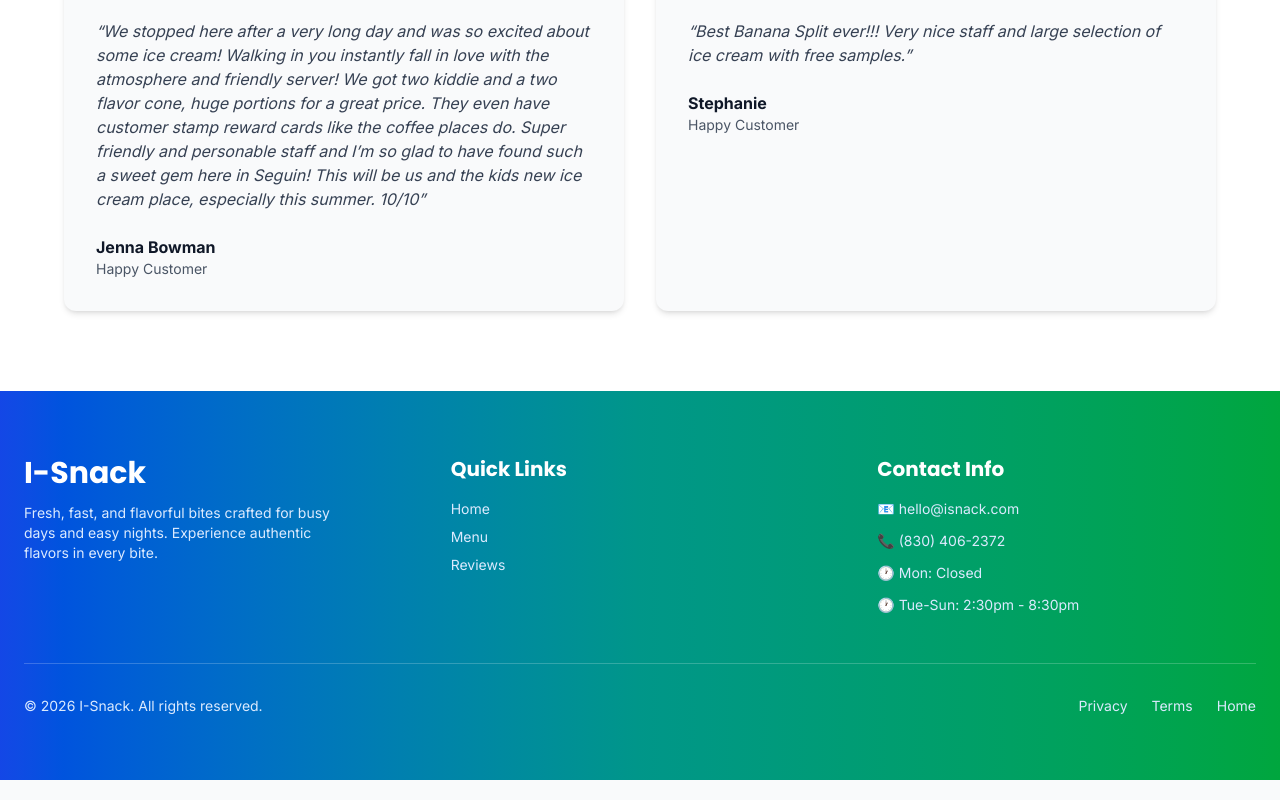
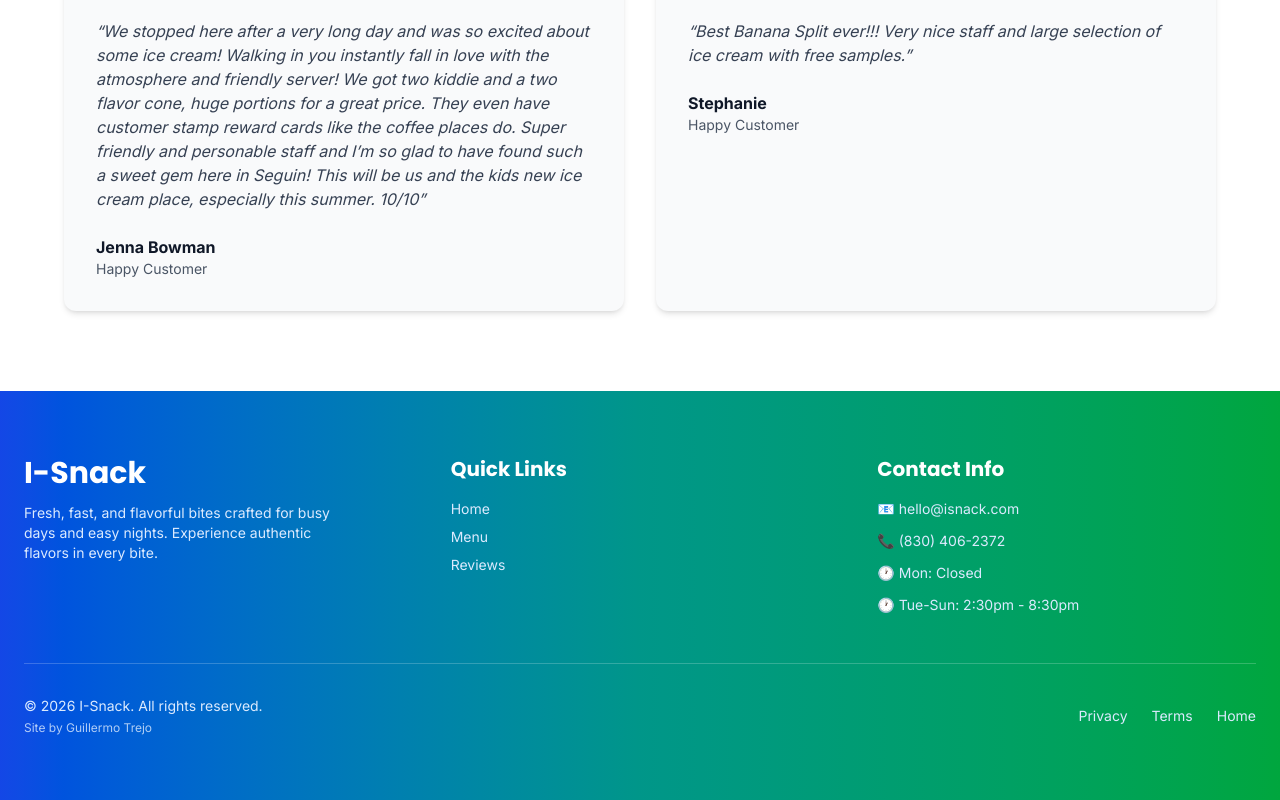
Before and after one commit to Guillermotrejo1/I-Snack, a Next.js app: page / in a window 1280 px wide. Shown: the part 3639-4439 px from the top of the page. Built offline with nearby package versions, Linux system fonts and the light colour scheme.

Commit message:
added link to my portfolio

```diff
--- a/app/components/Footer.tsx
+++ b/app/components/Footer.tsx
@@ -55,7 +55,17 @@ const Footer = () => {
         </div>
 
         <div className="border-t border-white/20 pt-8 flex flex-col items-center justify-between gap-4 md:flex-row text-sm text-blue-100">
-          <span>© 2026 I-Snack. All rights reserved.</span>
+          <div className="flex flex-col items-center gap-1 md:items-start">
+            <span>© 2026 I-Snack. All rights reserved.</span>
+            <a
+              href="https://www.guillermotrejo.dev"
+              target="_blank"
+              rel="noreferrer"
+              className="text-xs text-blue-100/80 hover:text-white transition-colors"
+            >
+              Site by Guillermo Trejo
+            </a>
+          </div>
           <div className="flex gap-6">
             <Link href="/privacy" className="hover:text-white transition-colors">
               Privacy
```
